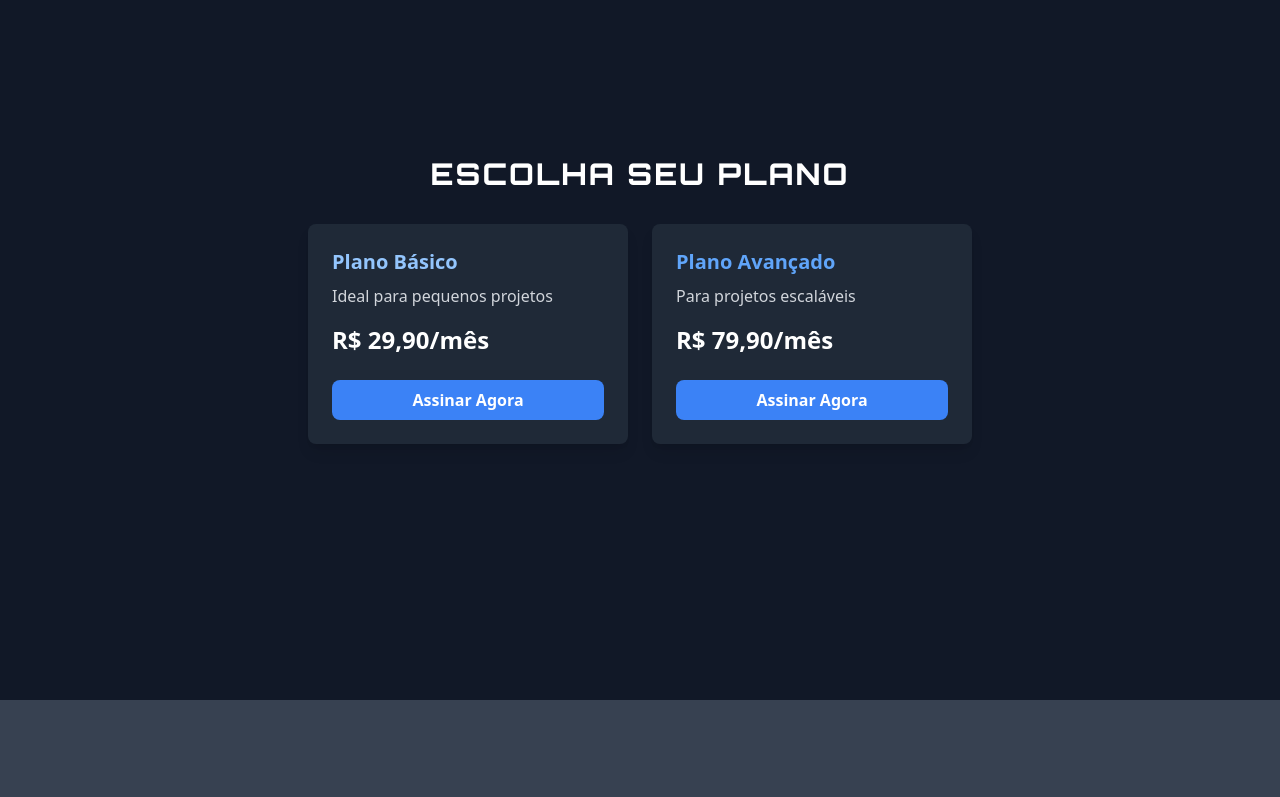
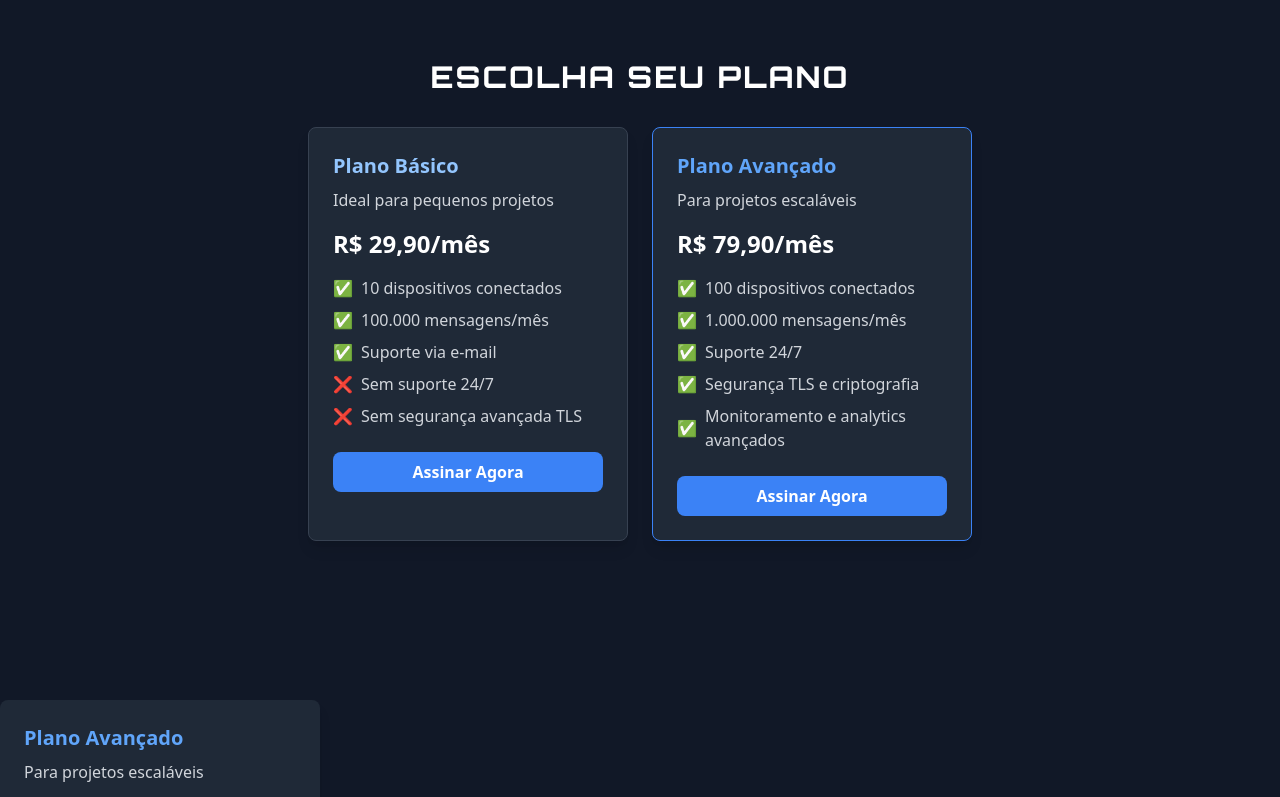
Before and after one commit to Ilgnerbecheleni/mqttconnect, a plain HTML site: page index.html in a window 1280 px wide. Shown: the part 1700-2497 px from the top of the page. Drawn offline with nearby package versions, Linux system fonts and the light colour scheme.

Commit message:
Update index.html

```diff
--- a/index.html
+++ b/index.html
@@ -106,15 +106,49 @@
 <section id="planos" class="h-screen flex flex-col items-center justify-center bg-gray-900 px-6">
     <h1 class="text-2xl sm:text-3xl font-bold navbar-text text-white">Escolha seu Plano</h1>
     <div class="mt-8 flex flex-col md:flex-row gap-6">
-        <!-- Card Básico -->
-        <div class="bg-gray-800 p-6 rounded-lg shadow-lg w-80 text-left">
+
+        <!-- Card Plano Básico -->
+        <div class="bg-gray-800 p-6 rounded-lg shadow-lg w-80 text-left border border-gray-700">
             <h2 class="text-lg sm:text-xl font-bold text-blue-300">Plano Básico</h2>
             <p class="text-sm sm:text-base mt-2 text-gray-300">Ideal para pequenos projetos</p>
             <p class="text-xl sm:text-2xl font-bold mt-4">R$ 29,90/mês</p>
+
+            <!-- Benefícios do plano -->
+            <ul class="mt-4 space-y-2 text-gray-300 text-left">
+                <li class="flex items-center"><span class="text-green-400 mr-2">✅</span> 10 dispositivos conectados</li>
+                <li class="flex items-center"><span class="text-green-400 mr-2">✅</span> 100.000 mensagens/mês</li>
+                <li class="flex items-center"><span class="text-green-400 mr-2">✅</span> Suporte via e-mail</li>
+                <li class="flex items-center"><span class="text-red-400 mr-2">❌</span> Sem suporte 24/7</li>
+                <li class="flex items-center"><span class="text-red-400 mr-2">❌</span> Sem segurança avançada TLS</li>
+            </ul>
+
             <button class="mt-6 bg-blue-500 hover:bg-blue-600 text-white font-bold py-2 px-4 rounded-lg w-full transition">
                 Assinar Agora
             </button>
         </div>
+
+        <!-- Card Plano Avançado -->
+        <div class="bg-gray-800 p-6 rounded-lg shadow-lg w-80 text-left border border-blue-500">
+            <h2 class="text-lg sm:text-xl font-bold text-blue-400">Plano Avançado</h2>
+            <p class="text-sm sm:text-base mt-2 text-gray-300">Para projetos escaláveis</p>
+            <p class="text-xl sm:text-2xl font-bold mt-4">R$ 79,90/mês</p>
+
+            <!-- Benefícios do plano -->
+            <ul class="mt-4 space-y-2 text-gray-300 text-left">
+                <li class="flex items-center"><span class="text-green-400 mr-2">✅</span> 100 dispositivos conectados</li>
+                <li class="flex items-center"><span class="text-green-400 mr-2">✅</span> 1.000.000 mensagens/mês</li>
+                <li class="flex items-center"><span class="text-green-400 mr-2">✅</span> Suporte 24/7</li>
+                <li class="flex items-center"><span class="text-green-400 mr-2">✅</span> Segurança TLS e criptografia</li>
+                <li class="flex items-center"><span class="text-green-400 mr-2">✅</span> Monitoramento e analytics avançados</li>
+            </ul>
+
+            <button class="mt-6 bg-blue-500 hover:bg-blue-600 text-white font-bold py-2 px-4 rounded-lg w-full transition">
+                Assinar Agora
+            </button>
+        </div>
+    </div>
+</section>
+
 
         <!-- Card Avançado -->
         <div class="bg-gray-800 p-6 rounded-lg shadow-lg w-80 text-left">
```
